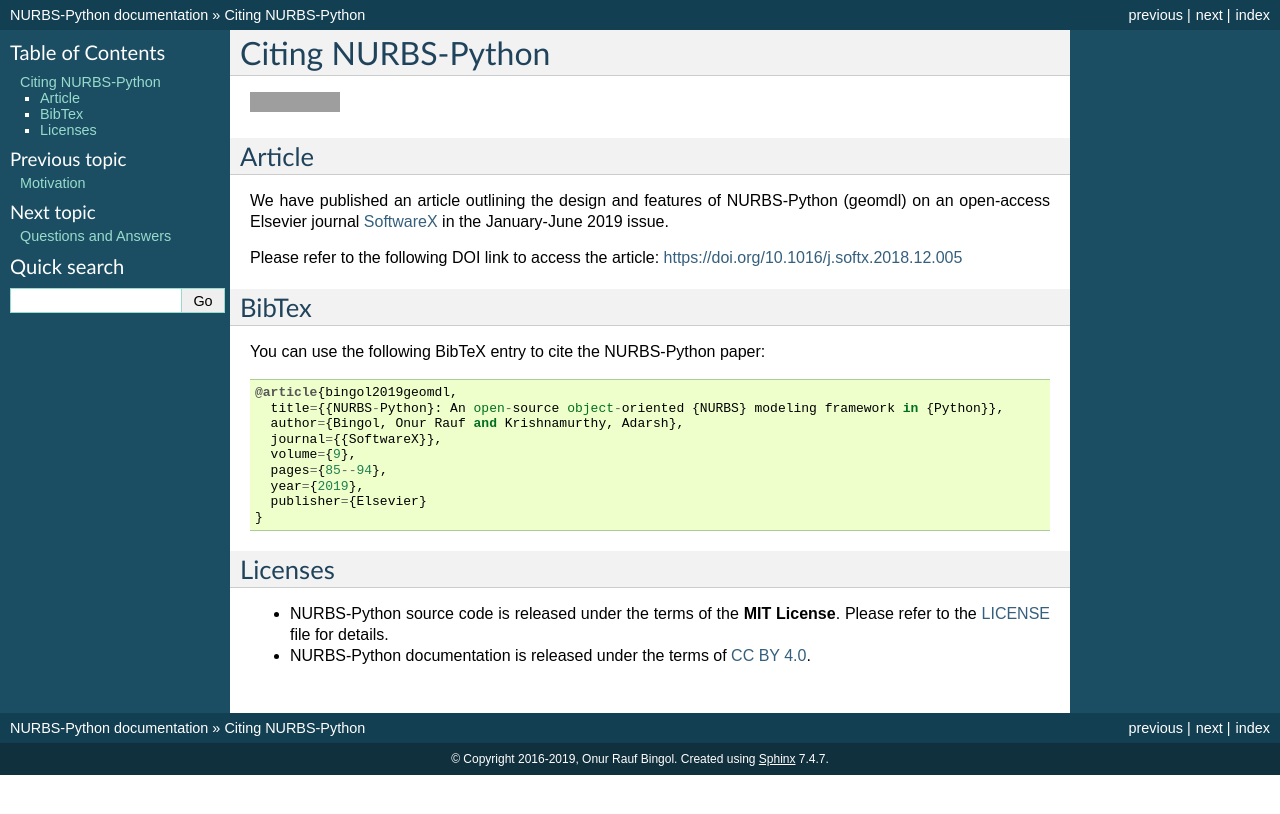
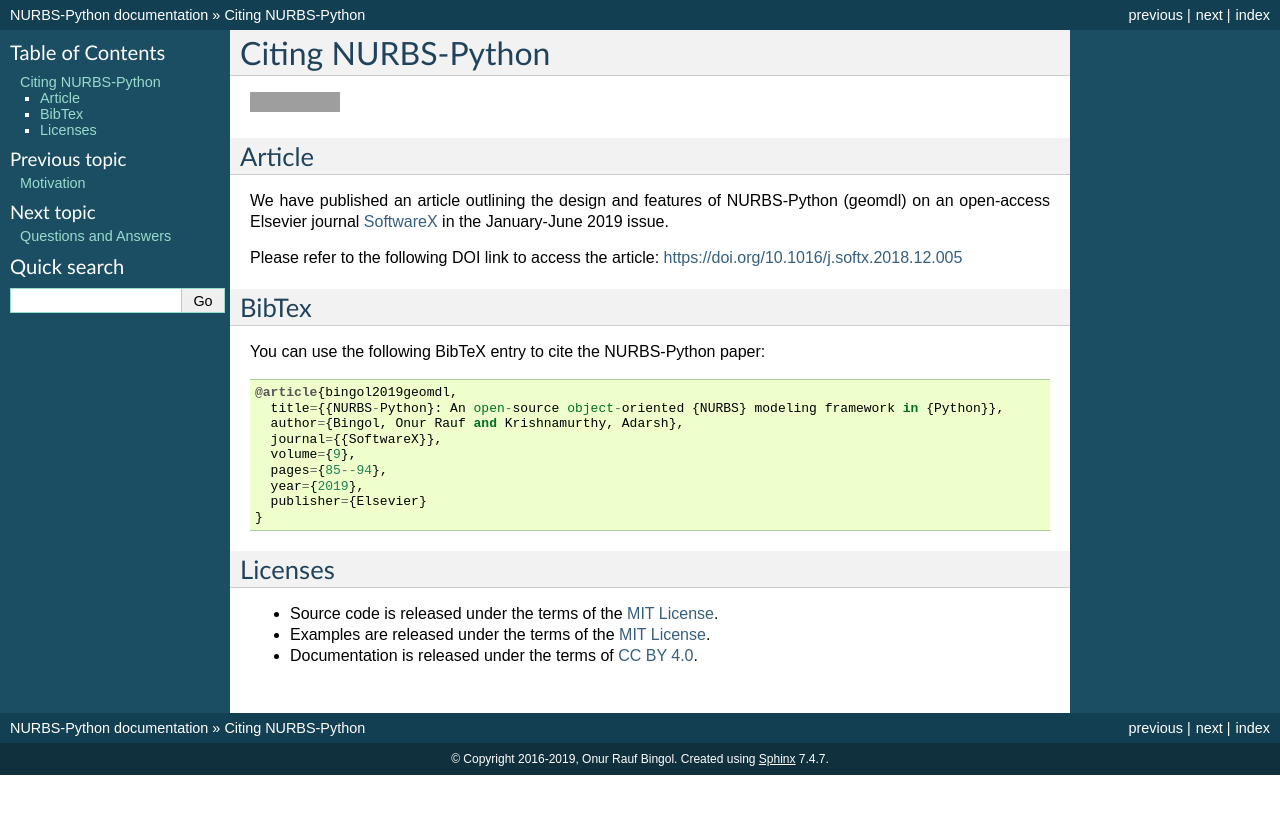
Before and after one commit to orbingol/NURBS-Python, a Sphinx documentation site: the page built from docs/citing.rst, in a window 1280 px wide. Shown: the top 814 px of the page. Built offline with Sphinx 7.4.7, drawn with Linux system fonts in a browser that asks for light colours; formulas are drawn with MathJax 3; grey boxes are pictures that could not be loaded.

Commit message:
Add examples repo license to the list

```diff
--- a/docs/citing.rst
+++ b/docs/citing.rst
@@ -29,8 +29,9 @@
 Licenses
 ========
 
-* NURBS-Python source code is released under the terms of the **MIT License**. Please refer to the LICENSE_ file for details.
-* NURBS-Python documentation is released under the terms of `CC BY 4.0 <https://creativecommons.org/licenses/by/4.0/>`_.
+* Source code is released under the terms of the `MIT License <https://github.com/orbingol/NURBS-Python/blob/master/LICENSE>`_.
+* Examples are released under the terms of the `MIT License <https://github.com/orbingol/NURBS-Python_Examples/blob/master/LICENSE>`_.
+* Documentation is released under the terms of `CC BY 4.0 <https://creativecommons.org/licenses/by/4.0/>`_.
 
 
 .. |DOI| image:: https://zenodo.org/badge/DOI/10.5281/zenodo.815010.svg
```
